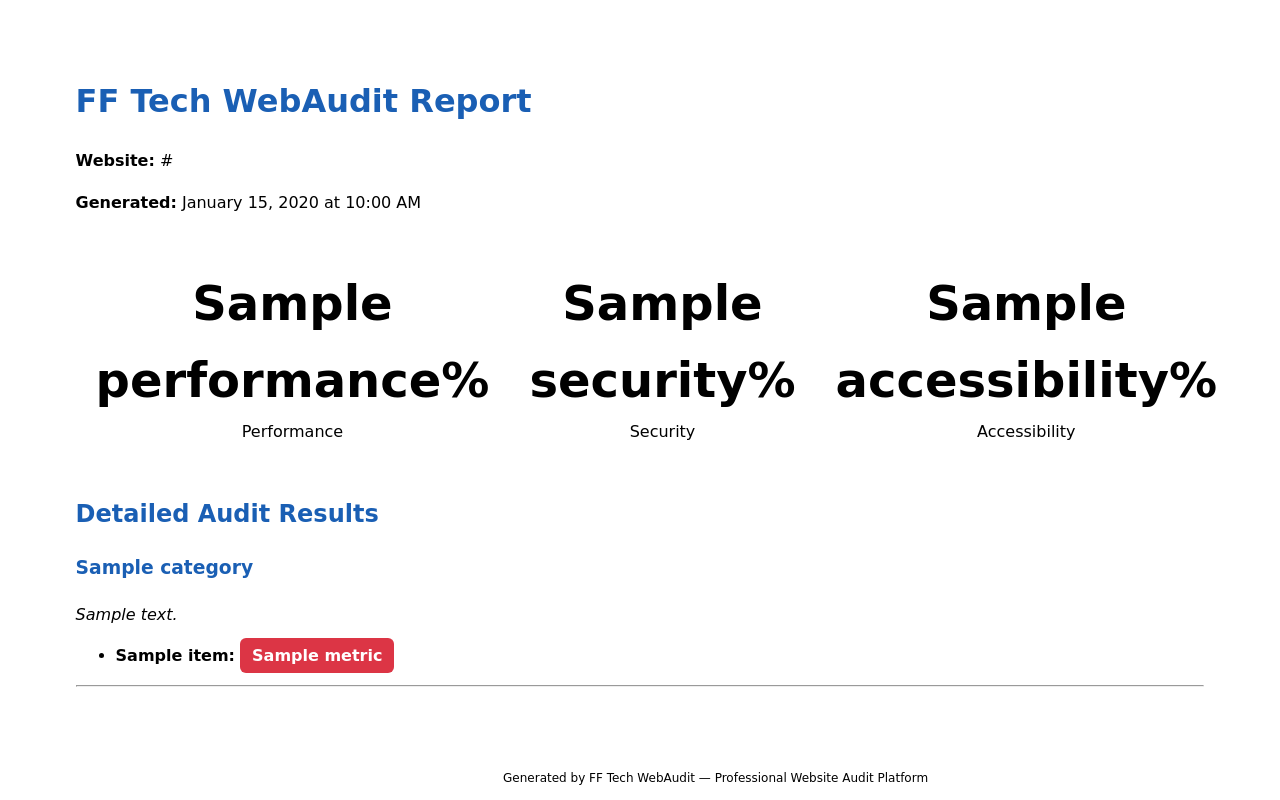
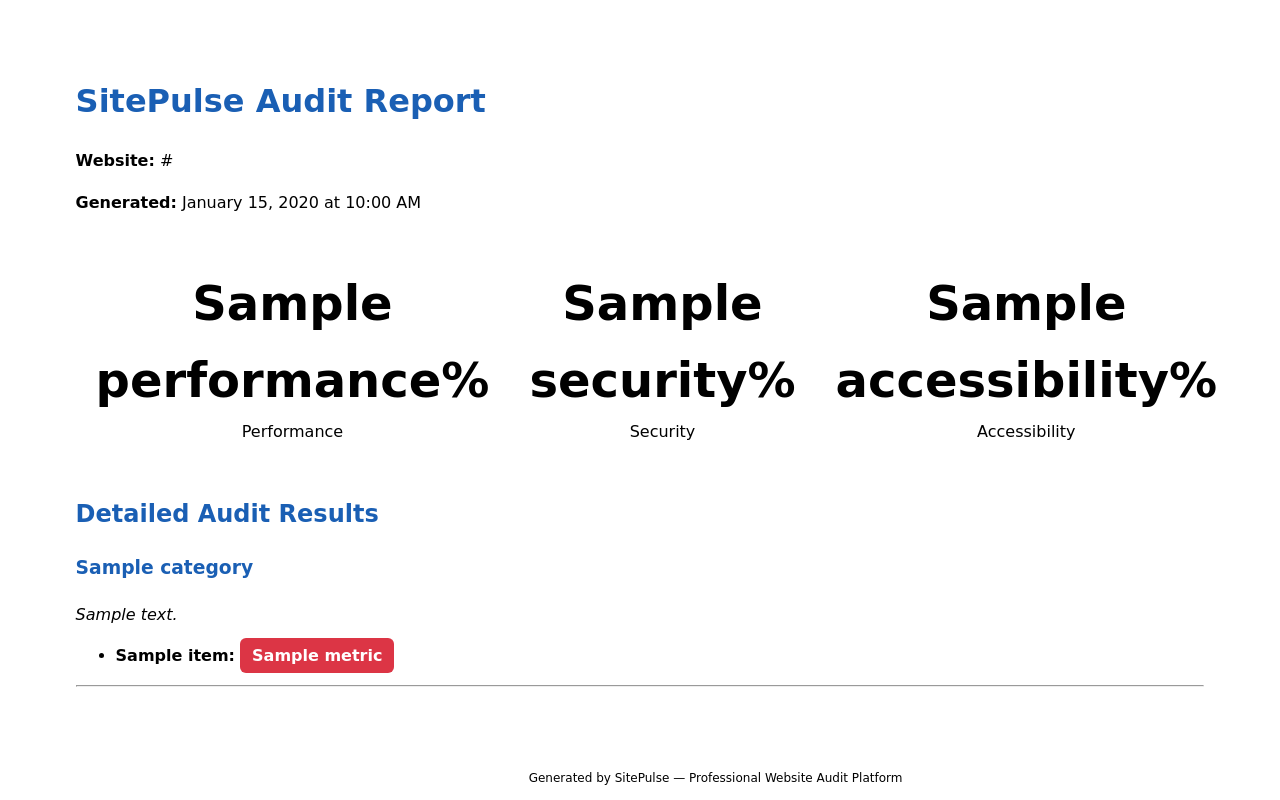
Before and after one commit to Swalehjamshaid/The-Web-for-Audit, a Flask app: template templates/report_pdf.html in a window 1280 px wide. Run offline with Flask 3, Linux system fonts and the light colour scheme; the template is opened without the code that fills it: most values are stand-ins (such as "Sample title", 1, 10 or a date in 2020); some libraries are stand-ins or nearby versions.

Commit message:
Update report_pdf.html

```diff
--- a/templates/report_pdf.html
+++ b/templates/report_pdf.html
@@ -16,15 +16,15 @@
     </style>
 </head>
 <body>
-    <h1>FF Tech WebAudit Report</h1>
+    <h1>SitePulse Audit Report</h1>
     <p><strong>Website:</strong> {{ report.website_url }}</p>
     <p><strong>Generated:</strong> {{ report.date_audited.strftime("%B %d, %Y at %I:%M %p") }}</p>
 
     <table>
         <tr>
-            <td><div class="score">{{ data.performance }}%</div>Performance</td>
-            <td><div class="score">{{ data.security }}%</div>Security</td>
-            <td><div class="score">{{ data.accessibility }}%</div>Accessibility</td>
+            <td><div class="score">{{ scores.performance }}%</div>Performance</td>
+            <td><div class="score">{{ scores.security }}%</div>Security</td>
+            <td><div class="score">{{ scores.accessibility }}%</div>Accessibility</td>
         </tr>
     </table>
 
@@ -50,7 +50,7 @@
     {% endfor %}
 
     <footer style="position: fixed; bottom: 0; width: 100%; text-align: center; font-size: 12px;">
-        <p>Generated by FF Tech WebAudit — Professional Website Audit Platform</p>
+        <p>Generated by SitePulse — Professional Website Audit Platform</p>
     </footer>
 </body>
 </html>
```
